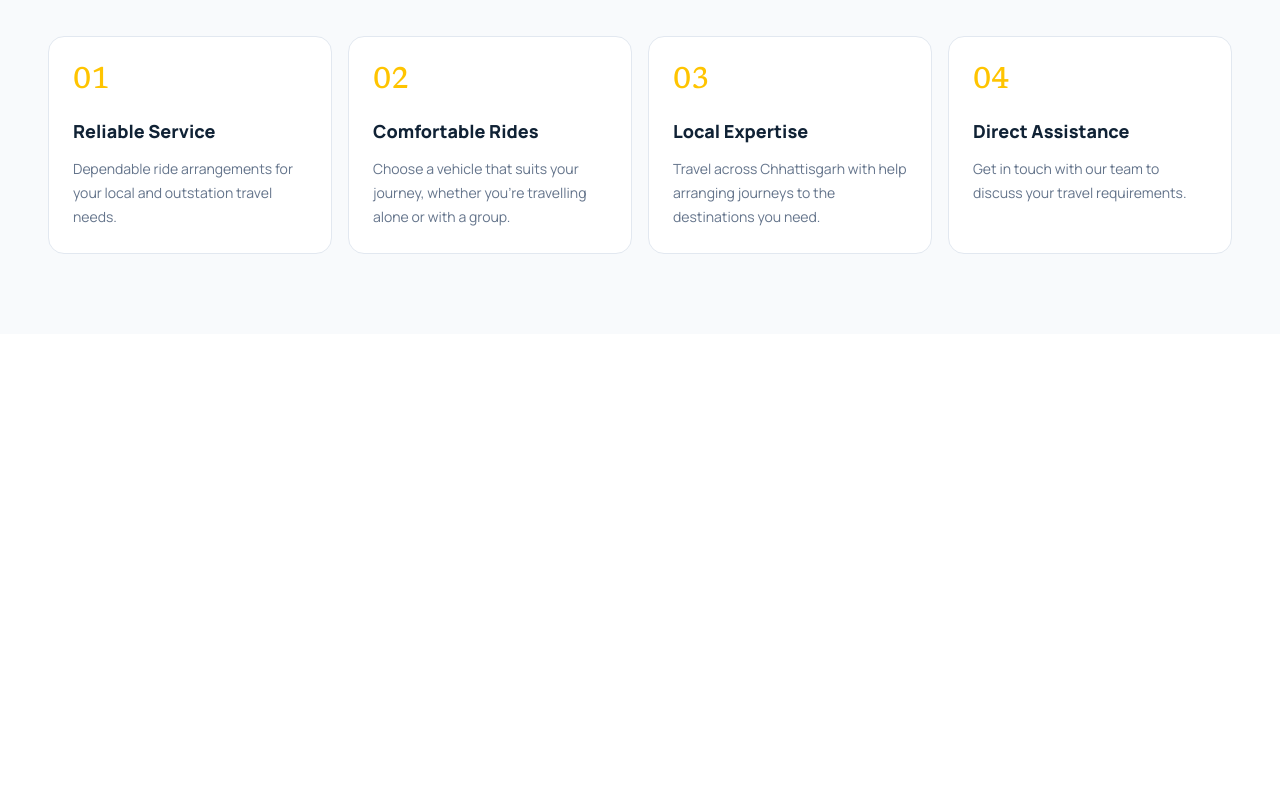
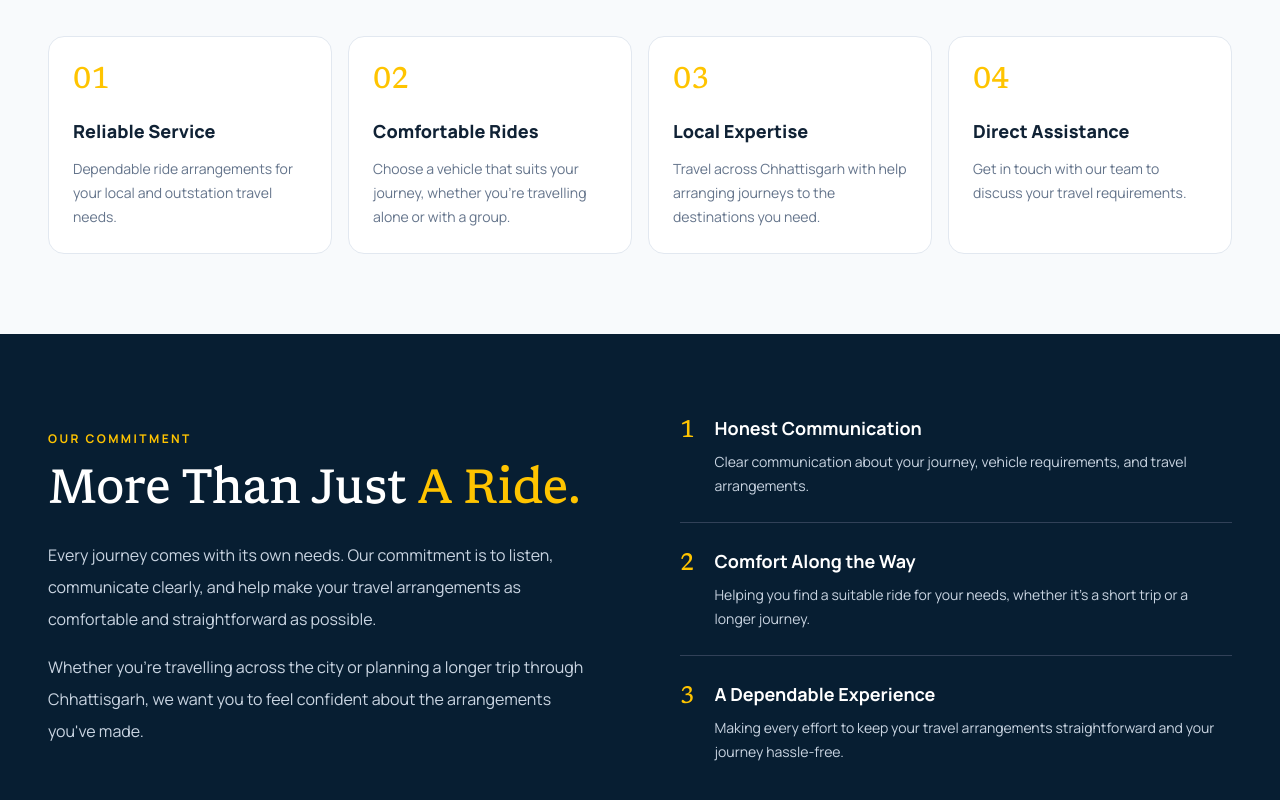
Before and after one commit to Lokesh550-code/cabApp, a React (Vite) app in the folder frontend/: page / in a window 1280 px wide. Shown: the part 1492-2292 px from the top of the page. Before the commit the page ends 1826 px from the top, so only its background shows below. Built offline with nearby package versions, Linux system fonts and the light colour scheme.

Commit message:
feat: add our commitment widget to the about page

```diff
--- /dev/null
+++ b/frontend/src/components/ourCommitment/OurCommitment.jsx
@@ -0,0 +1,65 @@
+import CommitmentCard from "./commitmentCard";
+
+const commitments = [
+  {
+    id: 1,
+    title: "Honest Communication",
+    description:
+      "Clear communication about your journey, vehicle requirements, and travel arrangements.",
+  },
+  {
+    id: 2,
+    title: "Comfort Along the Way",
+    description:
+      "Helping you find a suitable ride for your needs, whether it's a short trip or a longer journey.",
+  },
+  {
+    id: 3,
+    title: "A Dependable Experience",
+    description:
+      "Making every effort to keep your travel arrangements straightforward and your journey hassle-free.",
+  },
+];
+
+const OurCommitment = () => {
+  return (
+    <section className="w-full bg-navy px-6 py-12 md:px-12 md:py-16 lg:py-20">
+      <div className="mx-auto grid w-full max-w-7xl grid-cols-1 gap-10 md:grid-cols-2 md:items-center md:gap-14 lg:gap-20">
+        {/* Commitment statement */}
+        <div>
+          <span className="mb-3 block text-xs font-bold uppercase tracking-[0.2em] text-brand">
+            Our Commitment
+          </span>
+
+          <h2 className="font-display text-3xl leading-tight text-surface sm:text-4xl lg:text-5xl">
+            More Than Just <span className="text-brand">A Ride.</span>
+          </h2>
+
+          <p className="mt-5 max-w-xl text-sm leading-7 text-slate-300 md:text-base md:leading-8">
+            Every journey comes with its own needs. Our commitment is to listen,
+            communicate clearly, and help make your travel arrangements as
+            comfortable and straightforward as possible.
+          </p>
+
+          <p className="mt-4 max-w-xl text-sm leading-7 text-slate-300 md:text-base md:leading-8">
+            Whether you're travelling across the city or planning a longer trip
+            through Chhattisgarh, we want you to feel confident about the
+            arrangements you've made.
+          </p>
+        </div>
+
+        {/* Commitment principles */}
+        <div className="flex flex-col divide-y divide-slate-700">
+          {commitments.map((commitment) => (
+            <CommitmentCard
+              key={commitment.id}
+              elem={commitment}
+            />
+          ))}
+        </div>
+      </div>
+    </section>
+  );
+};
+
+export default OurCommitment;
--- /dev/null
+++ b/frontend/src/components/ourCommitment/commitmentCard.jsx
@@ -0,0 +1,22 @@
+
+const CommitmentCard = ({ elem }) => {
+  return (
+    <article className="flex gap-5 py-6 first:pt-0 last:pb-0">
+      <span className="shrink-0 font-display text-2xl text-brand">
+        {elem.id}
+      </span>
+
+      <div>
+        <h3 className="text-base font-bold text-surface md:text-lg">
+          {elem.title}
+        </h3>
+
+        <p className="mt-2 text-sm leading-6 text-slate-300">
+          {elem.description}
+        </p>
+      </div>
+    </article>
+  );
+};
+
+export default CommitmentCard;
--- a/frontend/src/pages/about/About.jsx
+++ b/frontend/src/pages/about/About.jsx
@@ -1,4 +1,5 @@
 import AboutHero from "../../components/hero/AboutHero.jsx";
+import OurCommitment from "../../components/ourCommitment/OurCommitment.jsx";
 import OurStoryWidget from "../../components/ourStoryWidget/OurStoryWidget.jsx";
 import WhyChooseUs from "../../components/whyChooseUs/WhyChooseUs.jsx";
 
@@ -8,6 +9,7 @@ const About = () => {
       <AboutHero />
       <OurStoryWidget />
       <WhyChooseUs />
+      <OurCommitment />
     </div>
   );
 };
```
